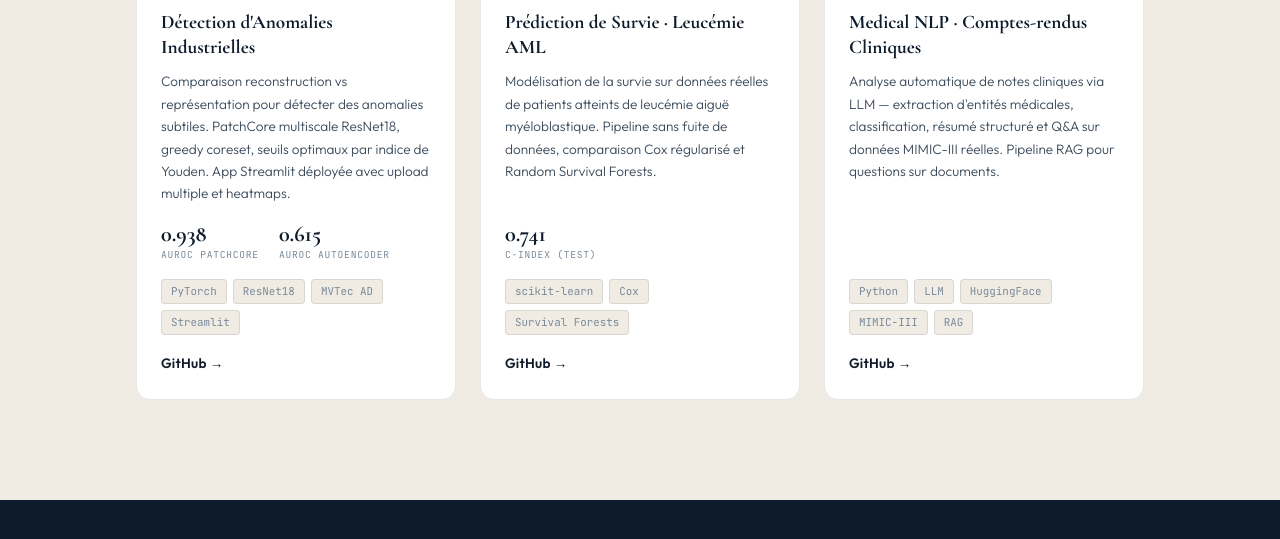
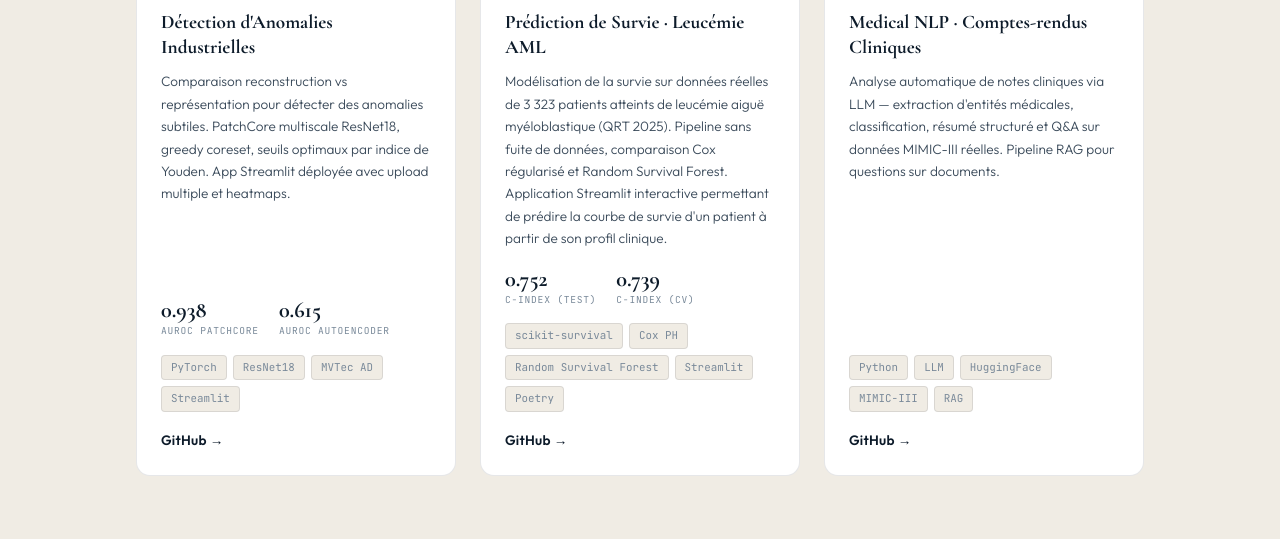
Before and after one commit to Machoudi-1/Machoudi-1.github.io, a plain HTML site: page index.html in a window 1280 px wide. Shown: the part 2227-2766 px from the top of the page. Drawn offline with nearby package versions, Linux system fonts and the light colour scheme.

Commit message:
Update leukemia project: correct GitHub link, Streamlit app, updated metrics and stack

```diff
--- a/index.html
+++ b/index.html
@@ -1229,10 +1229,6 @@
             <span class="hcv-val">0.741<span class="hcv-unit">test</span></span>
           </div>
           <div class="hcv-metric">
-            <span class="hcv-name">Catégories MVTec</span>
-            <span class="hcv-val">15<span class="hcv-unit">cat.</span></span>
-          </div>
-          <div class="hcv-metric">
             <span class="hcv-name">Expérience R&amp;D</span>
             <span class="hcv-val">2<span class="hcv-unit">ans</span></span>
           </div>
@@ -1262,7 +1258,8 @@
           <p data-i18n="about-p1" data-i18n-html="1">Ingénieur R&amp;D en apprentissage automatique, formé en
             <strong>mathématiques appliquées</strong> à l'Université Toulouse III. Je me spécialise dans la détection
             d'anomalies en vision industrielle et le ML sur données complexes — de la conception d'architectures deep
-            learning jusqu'au déploiement d'applications interactives.</p>
+            learning jusqu'au déploiement d'applications interactives.
+          </p>
           <p data-i18n="about-p2" data-i18n-html="1">Avec deux expériences chez <strong>Pikairos</strong> (stage +
             alternance en chémo-informatique), je développe des pipelines ML modulaires sur données moléculaires réelles
             — de la reproduction d'articles scientifiques jusqu'à l'intégration dans des outils industriels no-code.</p>
@@ -1342,15 +1339,20 @@
           </div>
           <div class="pc-body">
             <h3 class="pc-title" data-i18n="proj2-title">Prédiction de Survie · Leucémie AML</h3>
-            <p class="pc-desc" data-i18n="proj2-desc">Modélisation de la survie sur données réelles de patients atteints
-              de leucémie aiguë myéloblastique. Pipeline sans fuite de données, comparaison Cox régularisé et Random
-              Survival Forests.</p>
+            <p class="pc-desc" data-i18n="proj2-desc">Modélisation de la survie sur données réelles de 3 323 patients
+              atteints
+              de leucémie aiguë myéloblastique (QRT 2025). Pipeline sans fuite de données, comparaison Cox régularisé
+              et Random Survival Forest. Application Streamlit interactive permettant de prédire la courbe de survie
+              d'un patient à partir de son profil clinique.</p>
             <div class="pc-metrics">
-              <div class="pm"><span class="pm-v">0.741</span><span class="pm-l">C-index (test)</span></div>
+              <div class="pm"><span class="pm-v">0.752</span><span class="pm-l">C-index (test)</span></div>
+              <div class="pm"><span class="pm-v">0.739</span><span class="pm-l">C-index (CV)</span></div>
             </div>
-            <div class="pc-stack"><span class="ps">scikit-learn</span><span class="ps">Cox</span><span
-                class="ps">Survival Forests</span></div>
-            <a href="https://github.com/Machoudi-1" class="pc-link" target="_blank">GitHub →</a>
+            <div class="pc-stack"><span class="ps">scikit-survival</span><span class="ps">Cox PH</span><span
+                class="ps">Random Survival Forest</span><span class="ps">Streamlit</span><span class="ps">Poetry</span>
+            </div>
+            <a href="https://github.com/Machoudi-1/leukemia-survival-prediction" class="pc-link" target="_blank">GitHub
+              →</a>
           </div>
         </div>
 
@@ -1603,7 +1605,7 @@
       'proj1-title': { fr: "Détection d'Anomalies Industrielles", en: 'Industrial Anomaly Detection' },
       'proj1-desc': { fr: "Comparaison reconstruction vs représentation pour détecter des anomalies subtiles. PatchCore multiscale ResNet18, greedy coreset, seuils optimaux par indice de Youden. App Streamlit déployée avec upload multiple et heatmaps.", en: 'Reconstruction vs representation comparison for subtle anomaly detection. Multiscale ResNet18 PatchCore, greedy coreset, optimal thresholds via Youden index. Deployed Streamlit app with multi-upload and heatmaps.' },
       'proj2-title': { fr: 'Prédiction de Survie · Leucémie AML', en: 'Survival Prediction · AML Leukemia' },
-      'proj2-desc': { fr: "Modélisation de la survie sur données réelles de patients atteints de leucémie aiguë myéloblastique. Pipeline sans fuite de données, comparaison Cox régularisé et Random Survival Forests.", en: 'Survival modeling on real patient data with acute myeloid leukemia. Leak-free pipeline, comparison of regularized Cox and Random Survival Forests.' },
+      'proj2-desc': { fr: "Modélisation de la survie sur données réelles de 3 323 patients atteints de leucémie aiguë myéloblastique (QRT 2025). Pipeline sans fuite de données, comparaison Cox régularisé et Random Survival Forest. Application Streamlit interactive permettant de prédire la courbe de survie d'un patient à partir de son profil clinique.", en: 'Survival modeling on real data from 3,323 AML patients (QRT 2025). Leak-free pipeline, comparison of regularized Cox and Random Survival Forest. Interactive Streamlit app to predict a patient survival curve from their clinical profile.' },
       'proj3-title': { fr: 'Medical NLP · Comptes-rendus Cliniques', en: 'Medical NLP · Clinical Notes' },
       'proj3-desc': { fr: "Analyse automatique de notes cliniques via LLM — extraction d'entités médicales, classification, résumé structuré et Q&A sur données MIMIC-III réelles. Pipeline RAG pour questions sur documents.", en: 'Automatic clinical note analysis via LLM — medical entity extraction, classification, structured summarization and Q&A on real MIMIC-III data. RAG pipeline for document Q&A.' },
       'exp1-type': { fr: 'Alternance', en: 'Work-Study' },
```
